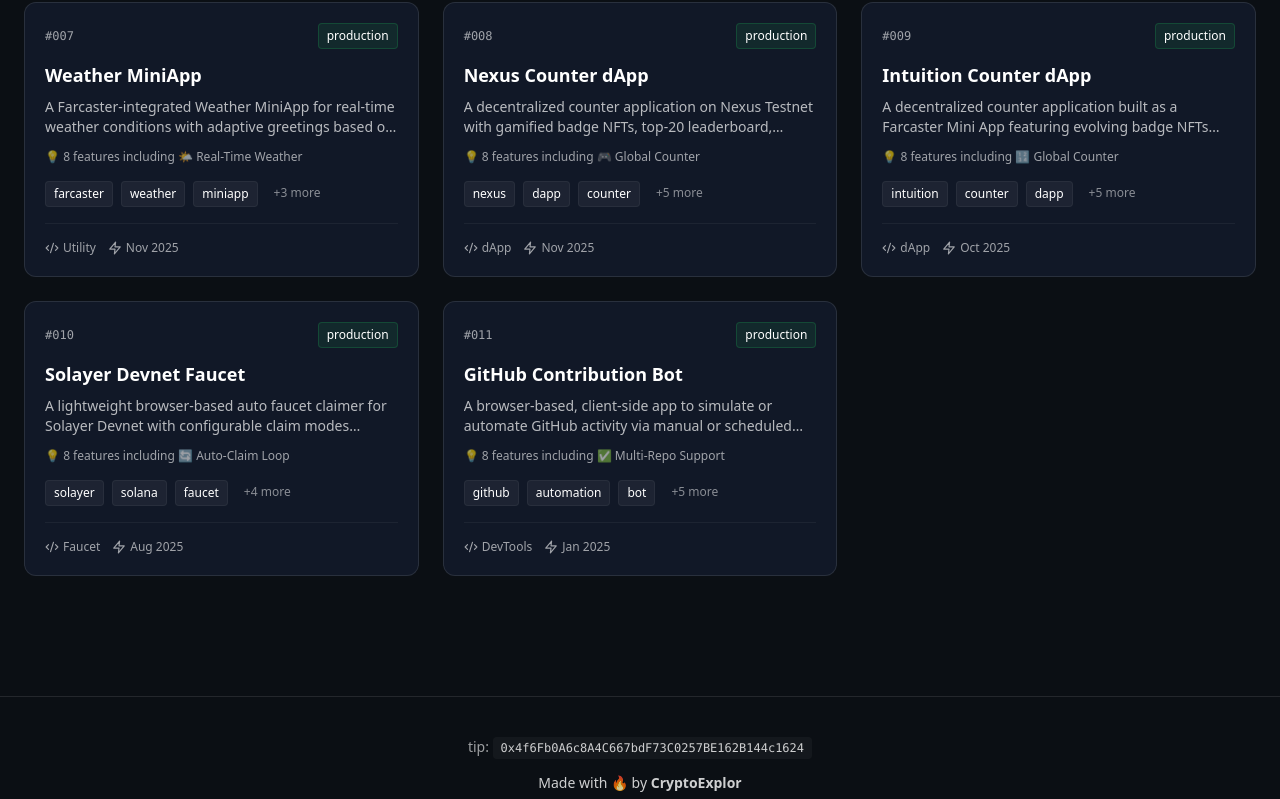
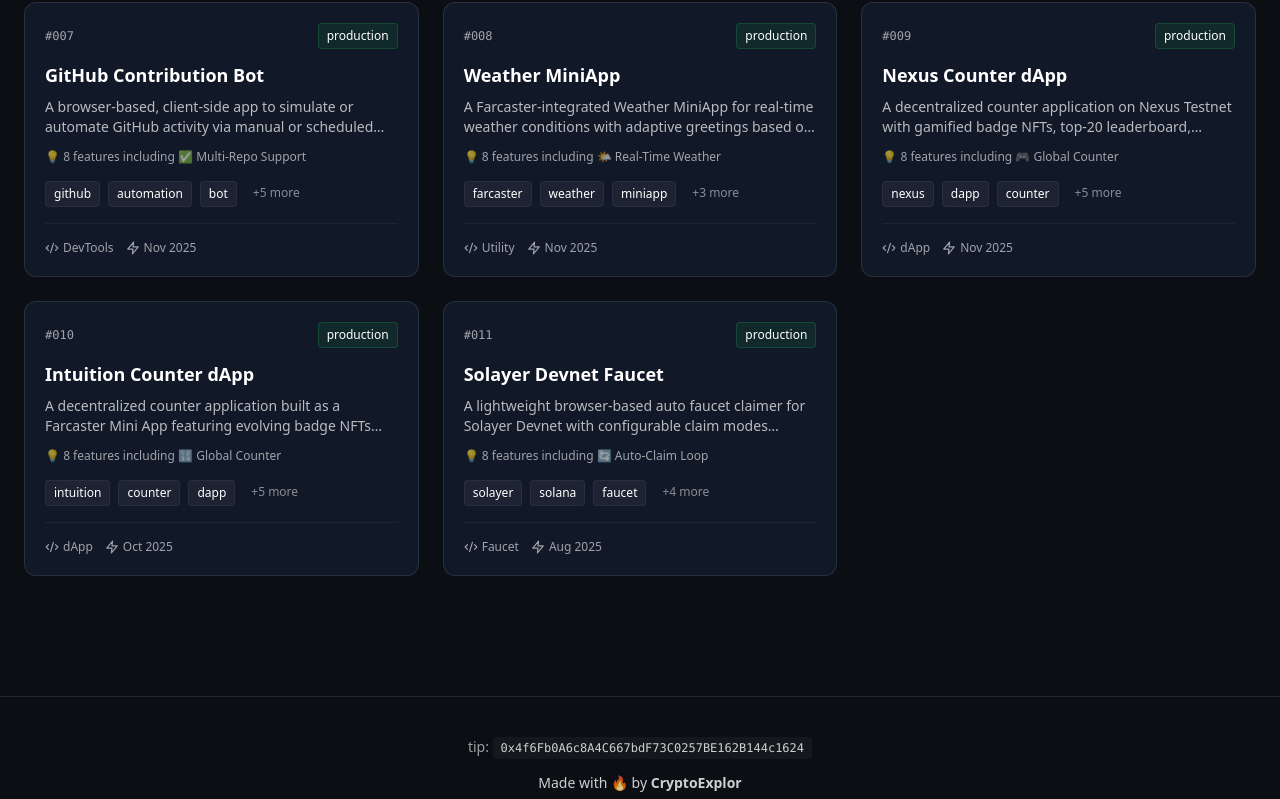
Before and after one commit to CryptoExplor/builds, a Next.js app: page / in a window 1280 px wide. Shown: the part 959-1758 px from the top of the page. Built offline with nearby package versions, Linux system fonts and the light colour scheme.

Commit message:
Update github-bot.js

```diff
--- a/tools/github-bot.js
+++ b/tools/github-bot.js
@@ -8,7 +8,7 @@
   visibility: "public",
   liveUrl: "https://githubbot-html.vercel.app",
   github: "https://github.com/CryptoExplor/GitHub-Contribution-Bot",
-  launched: "2025-01-15",
+  launched: "2025-11-12",
 
   // Detailed features
   features: [
```
